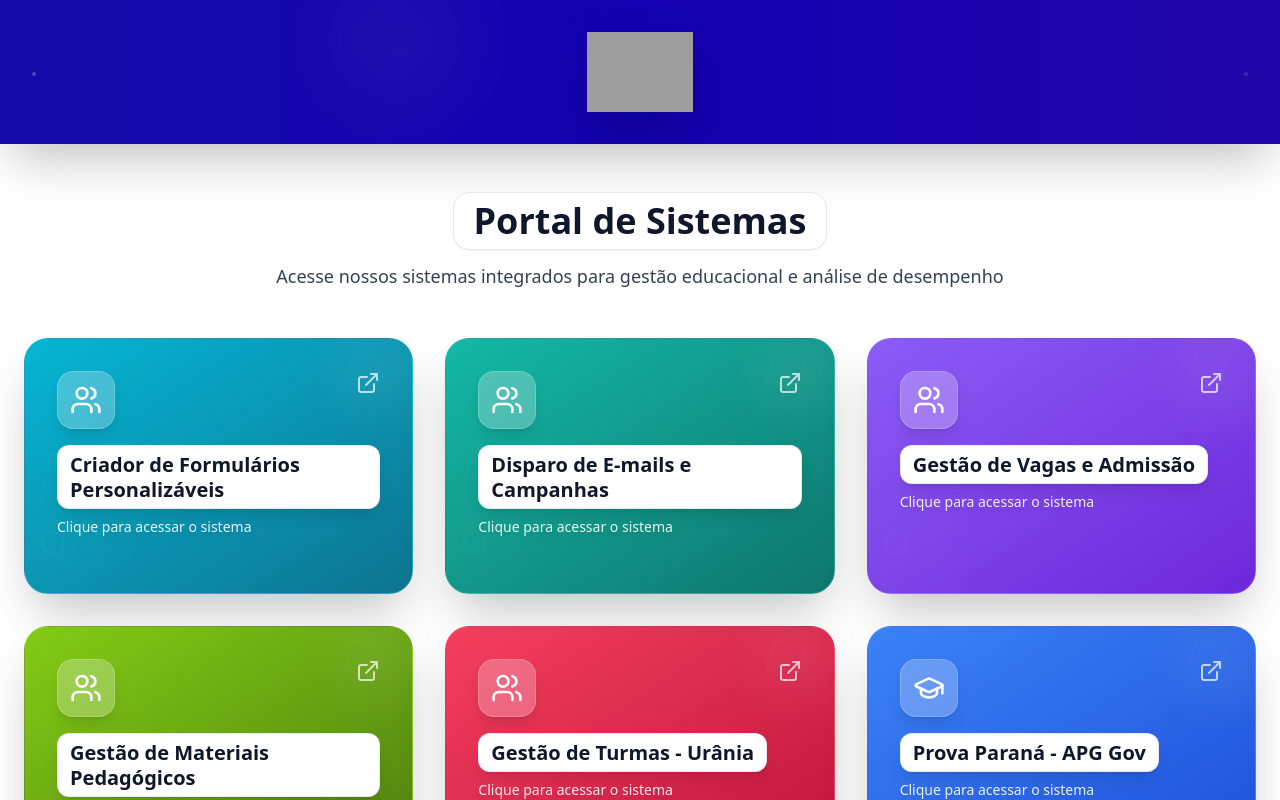
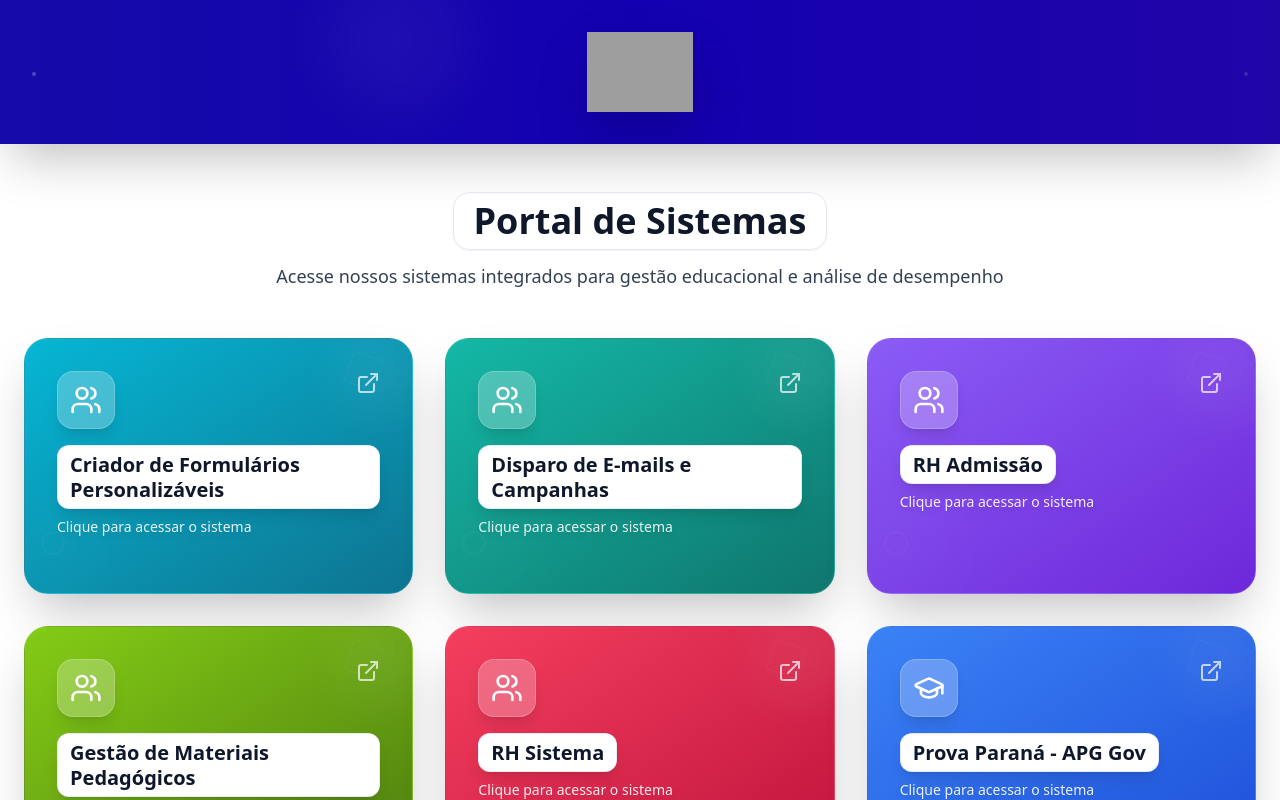
Before and after one commit to colegio-apogeu-gov/portal-integrado, a React (Vite) app: page / in a window 1280 px wide. Shown: the top 800 px of the page. Built offline with nearby package versions, Linux system fonts and the light colour scheme; grey boxes are pictures that could not be loaded.

Commit message:
Update App.tsx

```diff
--- a/src/App.tsx
+++ b/src/App.tsx
@@ -29,7 +29,7 @@ const systems: SystemCard[] = [
   },
   {
     id: 'gestao-vagas-admissao',
-    title: 'Gestão de Vagas e Admissão',
+    title: 'RH Admissão',
     url: 'https://admissao-front-z6uz.vercel.app',
     description: 'Sistema para gestão de vagas, candidaturas e etapas do processo admissional. A plataforma permite criar e gerenciar vagas regionais com templates Gupy, acompanhar candidatos durante provas online via Exametric, cadastrar participantes, aprovar ou reprovar candidaturas, organizar agendamentos de aulas-teste por unidade, visualizar e filtrar candidatos, enviar e-mails, acompanhar demandas docentes abertas por disciplina e unidade, além de gerenciar usuários do sistema.',
     icon: <Users className="w-8 h-8" />,
@@ -45,7 +45,7 @@ const systems: SystemCard[] = [
   },
   {
     id: 'gestao-turmas-urania',
-    title: 'Gestão de Turmas - Urânia',
+    title: 'RH Sistema',
     url: 'https://rhsistema-front.vercel.app/',
     description: 'Sistema para gestão de turmas escolares integrado ao Urânia. A plataforma apoia a organização das turmas, o acompanhamento das informações escolares e a gestão operacional vinculada à estrutura acadêmica das unidades, contribuindo para maior controle e padronização dos dados.',
     icon: <Users className="w-8 h-8" />,
```
